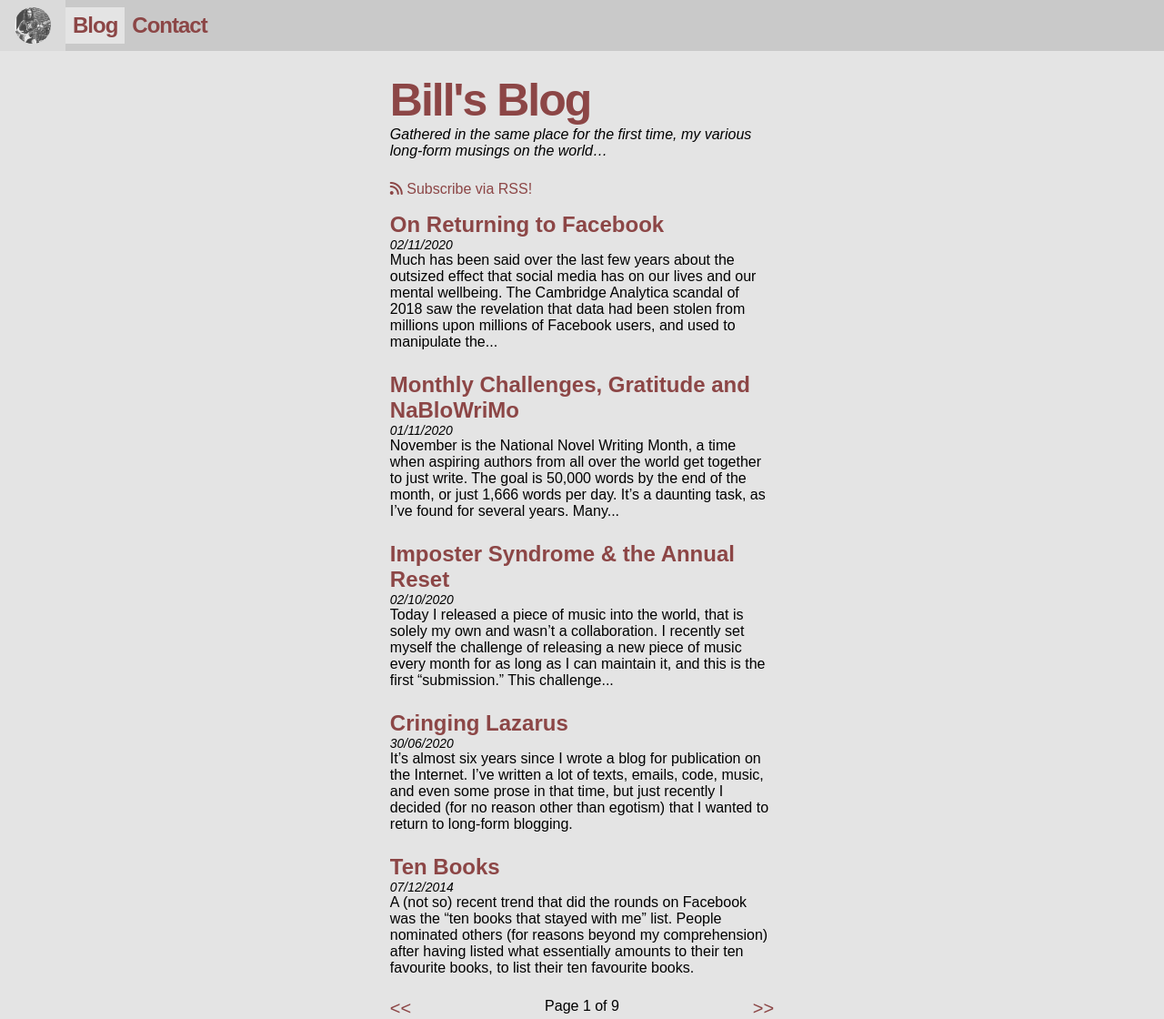
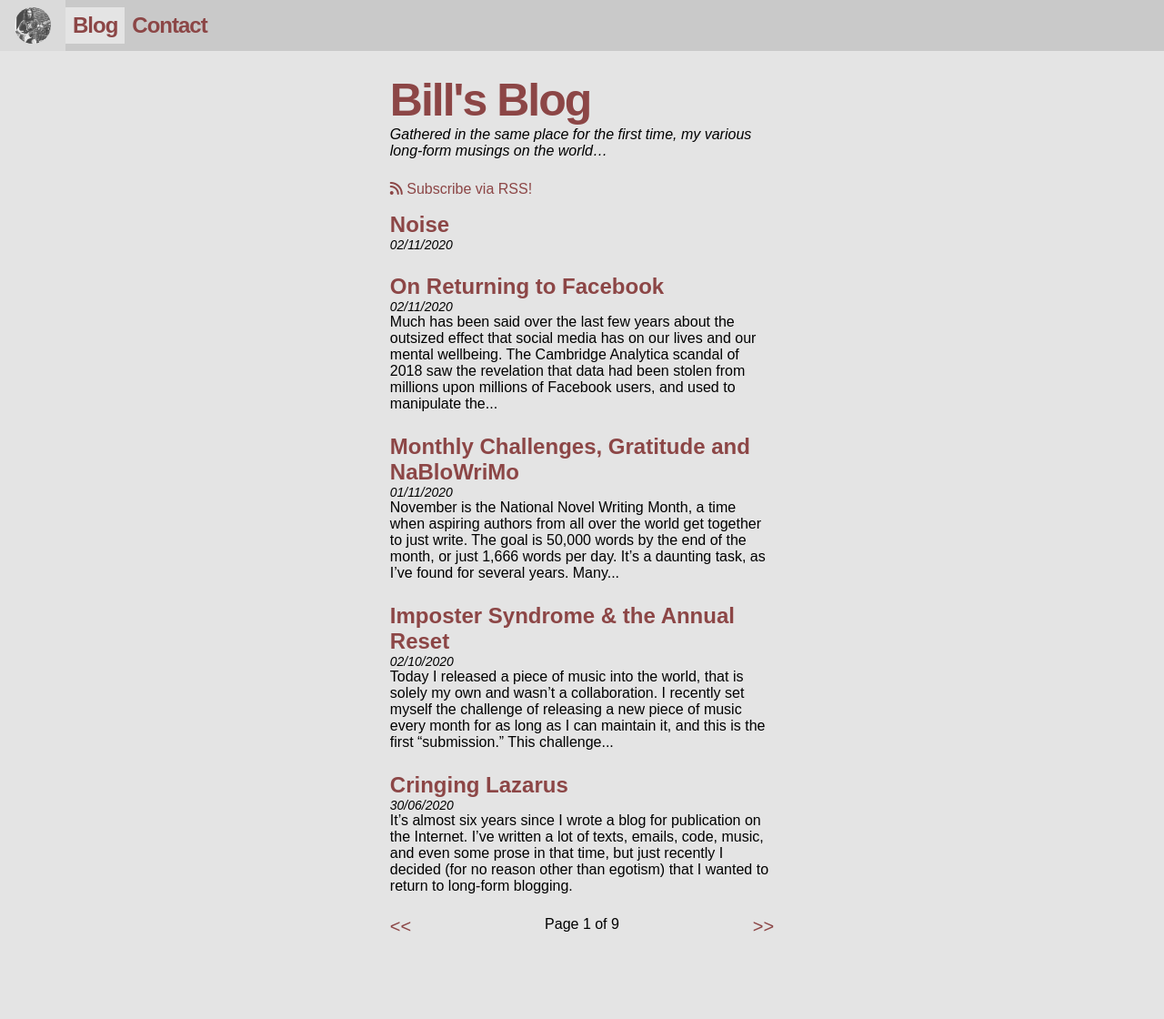
Before and after one commit to bilbodwyer/billodwyer.xyz.github.io, a Jekyll site: the page built from blog/index.html, in a window 1280 px wide. Shown: the whole page at 91% size. Built offline with Jekyll 4.4.1, drawn with Linux system fonts in a browser that asks for light colours; nearby versions of some CDN libraries; some web fonts are replaced; the list of posts is cut into pages by our own code; after the commit the page ends 1030 px from its top, so only the background shows below that; some of the changed lines change nothing that is shown.

Commit message:
Blogpost 3/11/20, embedded images css tweak

```diff
--- /dev/null
+++ b/_posts/2020-11-03-noise.md
@@ -0,0 +1,23 @@
+---
+layout: post
+title: 'Noise'
+date: '2020-11-02'
+author: 'Bill'
+tags: [nablowrimo, timasomo]
+---
+
+![noise](/assets/images/noise.jpg){:class="post-img"}
+
+Amongst my friends, we have all at one point or another said of the beginning of the first national lockdown in the UK that it was so very _quiet_. My home during the first lockdown was close to a portion of the Leeds city loop, a section of road that is rarely calm, and the traffic noise from that road was easily audible from the back yard, or through my open window. But during the first weeks of the national quarantine, traffic petered out to a bare minimum, and even pedestrians seemed less inclined to leave their homes. Coupled with the start of a particularly clement spring made the first lockdown a very relaxing experience in some ways. It took me a few weeks to notice exactly why I felt so relaxed, but there was a moment when sitting at my desk working, the window thrown wide open, all I could hear of the world outside was birdsong. Not the thrum of an engine, or the chatter of a neighbour on the phone. Nothing but nature in one of its most musical forms. The singing was often so loud that people I spoke with on the phone commented on it.
+
+During a government-sanctioned walk, I took myself around the city centre, and was amazed to find it almost deserted. It was a striking moment of peace and quiet. The usual cacophony of bus engines, road works, and a thousand half-heard conversations -- sounds which I would normally resort to blasting music through my headphones to cover -- were gone, and with it the need to try and mask them. So addictive was that sense of peace that I tried a second time to experience it, only to be thwarted by a slight easing to the restrictions across the country.
+
+This has led me to a particular fascination with the concept of noise. According to [wikipedia](https://en.wikipedia.org/wiki/Noise), noise is unwanted sound considered unpleasant, loud or disruptive to hearing. From a physics standpoint, noise is indistinguishable from sound, as both are vibrations through a medium, such as air or water. The difference arises when the brain receives and perceives a sound. The concept of noise, then, is one of perception and subjectivity. One person's third symphony is another's pneumatic drill. Small wonder, then, that the near-constant presence of noise can lead to [adverse health effects](https://www.ncbi.nlm.nih.gov/pmc/articles/PMC3988259/) including stress, hypertension, fatigue, and cognitive impairment. Multiple studies have shown that students in classrooms near train tracks, exposed to the regular sound of passing trains, perform more poorly than their peers on the other side of the school building, more shielded from the noise.
+
+Something I'm sure anyone can attest to is the surprise when a sudden, familiar noise goes away. "I say old chum," the conversation likely goes, "I dare say I didn't quite realise just how jolly loud that air conditioning unit is until I noticed it wasn't on just now, what." It's something I've certainly experienced at work: the air conditioning unit switches off at 18:00, and I was frequently there to notice it. Except I hadn't been noticing it at all, until it had gone away. We are also, I hope, intimately aware of how too much sound can be harmful. Loud workplaces are required to provide ear protectors to prevent permanent hearing loss, and we are advised to wear earplugs at loud concerts, or else pay the price of the incessant ringing of the ears as we try to sleep afterwards.
+
+And yet noise pollution continues to rise across the urban world. Cars are engineered to be quieter, yes, but there are more on the road than ever. Few cities are far enough from airports to not be disrupted by the sounds of aircraft landing or taking off. More people crowd into cities each year, and the [United Nations estimates](https://www.theguardian.com/world/2018/may/17/two-thirds-of-world-population-will-live-in-cities-by-2050-says-un) that by 2050 two thirds of the population will live in cities. We don't notice the familiar ambient sounds of urban living until they are ripped away from us, like they were at the start of this year. But with their loss we regain sounder sleep, lower levels of stress, and improved cognitive ability. And as the world returns by degrees to normality, we are once again subjected to the stress of constant noise.
+
+A concept you may be familiar with is that of decision fatigue: one's ability to make choices deteriorates throughout the day, as we expend mental energy on each. Why should tuning out ambient noise be any different? Perhaps the reason that so many feel so drained after a week in the office is not because of the mental labour of _work_ but because of the unconscious labour of tuning out background noise? Maybe you too have felt that since the initial peace of quarantine (if you were lucky enough to experience it. I concede that many were not), your stress has increased as the outside world returns to its usual, noisy state. I can tell you that I have. The high-pitched whine of a laptop fan, transmitted by video chat from a colleague's computer to my bedroom for 8 hours a day has become close to unbearable.
+
+Noise cancelling ear- and headphones are becoming more ubiquitous than ever before, and it is not difficult to understand why. Some days it's nice not to have to hear anything at all.
--- a/_sass/main.scss
+++ b/_sass/main.scss
@@ -94,6 +94,9 @@
 blockquote p {
     font-style: italic;
 }
+.post-img {
+    max-width: 100%;
+}
 
 // Contact Page
 .contactitem {
```
Also changed, not shown: assets/images/noise.jpg (added).
